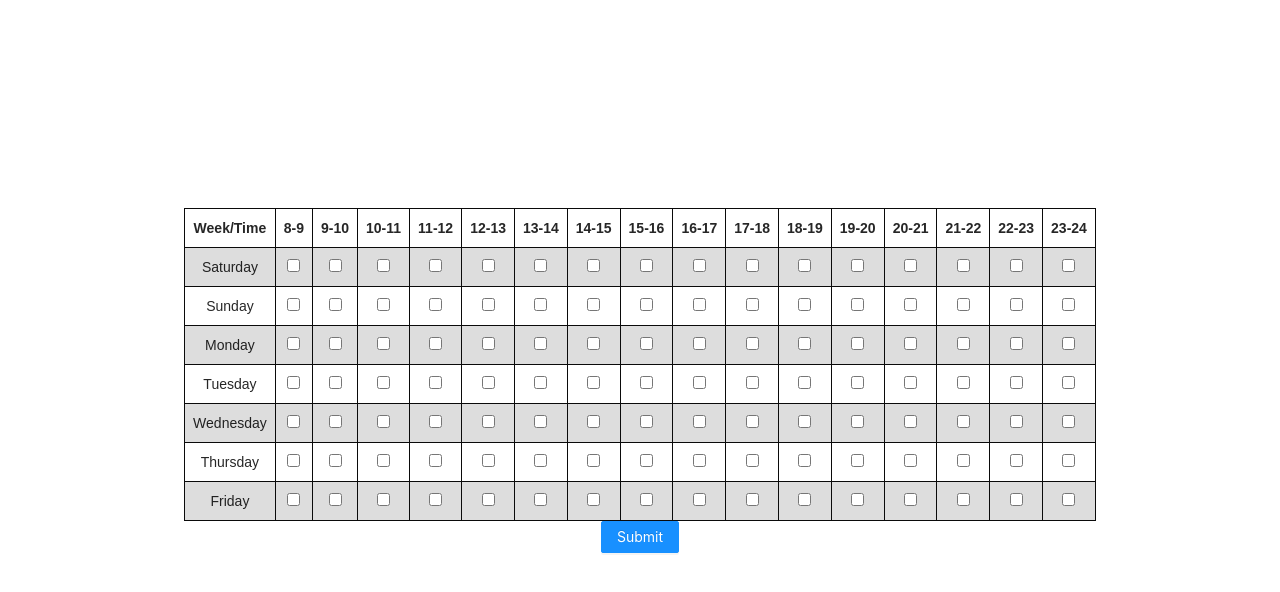
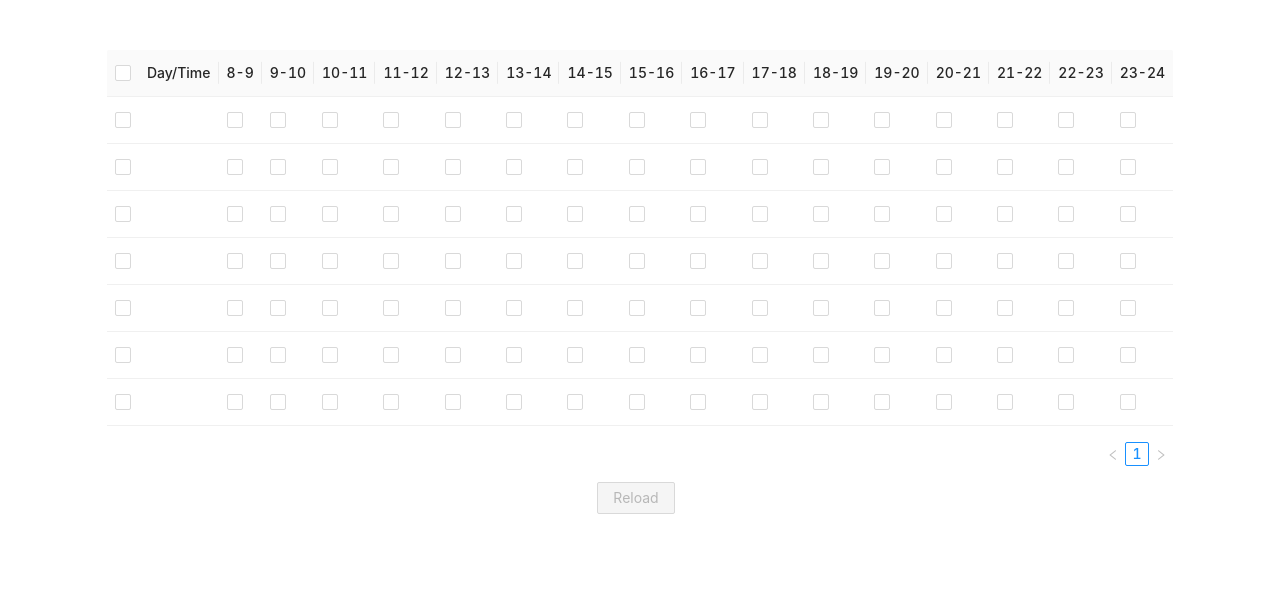
Before and after one commit to AmirAskaban/timing-app, a React (Create React App) app: page /ShowEvents in a window 1280 px wide. Shown: the top 592 px of the page. Built offline with nearby package versions, Linux system fonts and the light colour scheme.

Commit message:
fix issue of Naming & Navigation & table and event

```diff
--- a/src/Components/App.js
+++ b/src/Components/App.js
@@ -9,8 +9,7 @@ import ShowEvents from '../routes/ShowEvents';
 function App() {
   return (
     <Routes>
-      {/* <Route exact path="/" element={<Home />} /> */}
-      <Route path="/" element={<Login />} />
+      <Route path="/" element={<Login />} exact />
       <Route path="/CreateEvents" element={<CreateEvents />} />
       <Route path="/ShowEvents" element={<ShowEvents />} />
     </Routes>
--- a/src/index.js
+++ b/src/index.js
@@ -2,7 +2,7 @@ import React from 'react';
 import ReactDOM from 'react-dom/client';
 // eslint-disable-next-line import/no-extraneous-dependencies
 import { BrowserRouter } from 'react-router-dom';
-import App from './Components/App';
+import App from './components/App';
 import reportWebVitals from './reportWebVitals';
 
 const root = ReactDOM.createRoot(document.getElementById('root'));
--- a/src/routes/CreateEvents.js
+++ b/src/routes/CreateEvents.js
@@ -1,5 +1,6 @@
-import { Form, Input, Row } from 'antd';
+import { Form, Input, Row, Button } from 'antd';
 import React from 'react';
+import { Link } from 'react-router-dom';
 
 function showInput() {
   // eslint-disable-next-line no-console
@@ -7,7 +8,7 @@ function showInput() {
 }
 function Events() {
   return (
-    <div
+    <Row
       style={{
         minHeight: 760,
         display: 'flex',
@@ -16,22 +17,15 @@ function Events() {
         flexDirection: 'column',
       }}
     >
-      <Row>
       <Form name="basic">
         <Form.Item label="Event Name">
           <Input id="eventName" type="text" className="form-control" />
-            <button
-              type="submit"
-              value="Submit"
-              // href="/timing-app/ShowEvents"
-              onClick={showInput}
-            >
-              submit
-            </button>
+          <Button type="submit" value="Submit" onClick={showInput}>
+            <Link to="/ShowEvents">Submit</Link>
+          </Button>
         </Form.Item>
       </Form>
     </Row>
-    </div>
   );
 }
 
--- a/src/routes/Login.js
+++ b/src/routes/Login.js
@@ -1,6 +1,7 @@
 import { LockOutlined, UserOutlined } from '@ant-design/icons';
 import { Button, Col, Form, Input, Row } from 'antd';
 import React from 'react';
+import { Link } from 'react-router-dom';
 
 function Login() {
   return (
@@ -59,12 +60,11 @@ function Login() {
             </Form.Item>
             <Form.Item>
               <Button
-                href="/timing-app/CreateEvents"
                 type="primary"
                 htmlType="submit"
                 className="login-form-button"
               >
-                Log in
+                <Link to="/CreateEvents">Login</Link>
               </Button>
             </Form.Item>
           </Form>
--- a/src/routes/ShowEvents.css
+++ /dev/null
@@ -1,18 +0,0 @@
-table {
-  font-family: arial, sans-serif;
-  border-collapse: collapse;
-  width: 100%;
-}
-
-td,
-th,
-tr {
-  border: 1px solid #0a0a0a;
-  text-align: center;
-  align-content:center;
-  padding: 8px;
-}
-
-tr:nth-child(even) {
-  background-color: #dddddd;
-}
--- a/src/routes/ShowEvents.js
+++ b/src/routes/ShowEvents.js
@@ -1,403 +1,125 @@
-import { Row, Button } from 'antd';
-import React from 'react';
-import './ShowEvents.css';
+import { Button, Checkbox, Table } from 'antd';
+import React, { useState } from 'react';
 
-function Events() {
+const columns = [
+  {
+    title: 'Day/Time',
+    dataIndex: 'day',
+  },
+];
+for (let i = 8; i < 24; i += 1) {
+  columns.push({
+    title: `${i}-${i + 1}`,
+    dataIndex: `${i}`,
+  });
+}
+
+const data = [
+  // {
+  //   day: 'Saturday',
+  // },
+  // {
+  //   day: 'Sunday',
+  // },
+  // {
+  //   day: 'Monday',
+  // },
+  // {
+  //   day: 'Tuesday',
+  // },
+  // {
+  //   day: 'Wednesday',
+  // },
+  // {
+  //   day: 'Thursday',
+  // },
+  // {
+  //   day: 'Friday',
+  // },
+];
+
+for (let j = 0; j < 7; j += 1) {
+  data.push({
+    8: <Checkbox />,
+    9: <Checkbox />,
+    10: <Checkbox />,
+    11: <Checkbox />,
+    12: <Checkbox />,
+    13: <Checkbox />,
+    14: <Checkbox />,
+    15: <Checkbox />,
+    16: <Checkbox />,
+    17: <Checkbox />,
+    18: <Checkbox />,
+    19: <Checkbox />,
+    20: <Checkbox />,
+    21: <Checkbox />,
+    22: <Checkbox />,
+    23: <Checkbox />,
+  });
+}
+function App() {
+  const [selectedRowKeys, setSelectedRowKeys] = useState([]);
+  const [loading, setLoading] = useState(false);
+
+  const start = () => {
+    setLoading(true); // ajax request after empty completing
+
+    setTimeout(() => {
+      setSelectedRowKeys([]);
+      setLoading(false);
+    }, 1000);
+  };
+
+  const onSelectChange = (newSelectedRowKeys) => {
+    // eslint-disable-next-line no-console
+    console.log('selectedRowKeys changed: ', selectedRowKeys);
+    setSelectedRowKeys(newSelectedRowKeys);
+  };
+
+  const rowSelection = {
+    selectedRowKeys,
+    onChange: onSelectChange,
+  };
+  const hasSelected = selectedRowKeys.length > 0;
   return (
     <div
       style={{
-        minHeight: 760,
+        padding: 50,
         display: 'flex',
-        justifyContent: 'center',
+        // width: 700,
+        flexDirection: 'column-reverse',
         alignItems: 'center',
-        flexDirection: 'column',
       }}
     >
-      <Row>
-        <table id="event">
-          <tr>
-            <th>Week/Time</th>
-            <th>8-9</th>
-            <th>9-10</th>
-            <th>10-11</th>
-            <th>11-12</th>
-            <th>12-13</th>
-            <th>13-14</th>
-            <th>14-15</th>
-            <th>15-16</th>
-            <th>16-17</th>
-            <th>17-18</th>
-            <th>18-19</th>
-            <th>19-20</th>
-            <th>20-21</th>
-            <th>21-22</th>
-            <th>22-23</th>
-            <th>23-24</th>
-          </tr>
-          <tr>
-            <td>Saturday</td>
-            <td>
-              <input type="checkbox" />
-            </td>
-            <td>
-              <input type="checkbox" />
-            </td>
-            <td>
-              <input type="checkbox" />
-            </td>
-            <td>
-              <input type="checkbox" />
-            </td>
-            <td>
-              <input type="checkbox" />
-            </td>
-            <td>
-              <input type="checkbox" />
-            </td>
-            <td>
-              <input type="checkbox" />
-            </td>
-            <td>
-              <input type="checkbox" />
-            </td>
-            <td>
-              <input type="checkbox" />
-            </td>
-            <td>
-              <input type="checkbox" />
-            </td>
-            <td>
-              <input type="checkbox" />
-            </td>
-            <td>
-              <input type="checkbox" />
-            </td>
-            <td>
-              <input type="checkbox" />
-            </td>
-            <td>
-              <input type="checkbox" />
-            </td>
-            <td>
-              <input type="checkbox" />
-            </td>
-            <td>
-              <input type="checkbox" />
-            </td>
-          </tr>
-          <tr>
-            <td>Sunday</td>
-            <td>
-              <input type="checkbox" />
-            </td>
-            <td>
-              <input type="checkbox" />
-            </td>
-            <td>
-              <input type="checkbox" />
-            </td>
-            <td>
-              <input type="checkbox" />
-            </td>
-            <td>
-              <input type="checkbox" />
-            </td>
-            <td>
-              <input type="checkbox" />
-            </td>
-            <td>
-              <input type="checkbox" />
-            </td>
-            <td>
-              <input type="checkbox" />
-            </td>
-            <td>
-              <input type="checkbox" />
-            </td>
-            <td>
-              <input type="checkbox" />
-            </td>
-            <td>
-              <input type="checkbox" />
-            </td>
-            <td>
-              <input type="checkbox" />
-            </td>
-            <td>
-              <input type="checkbox" />
-            </td>
-            <td>
-              <input type="checkbox" />
-            </td>
-            <td>
-              <input type="checkbox" />
-            </td>
-            <td>
-              <input type="checkbox" />
-            </td>
-          </tr>
-          <tr>
-            <td>Monday</td>
-            <td>
-              <input type="checkbox" />
-            </td>
-            <td>
-              <input type="checkbox" />
-            </td>
-            <td>
-              <input type="checkbox" />
-            </td>
-            <td>
-              <input type="checkbox" />
-            </td>
-            <td>
-              <input type="checkbox" />
-            </td>
-            <td>
-              <input type="checkbox" />
-            </td>
-            <td>
-              <input type="checkbox" />
-            </td>
-            <td>
-              <input type="checkbox" />
-            </td>
-            <td>
-              <input type="checkbox" />
-            </td>
-            <td>
-              <input type="checkbox" />
-            </td>
-            <td>
-              <input type="checkbox" />
-            </td>
-            <td>
-              <input type="checkbox" />
-            </td>
-            <td>
-              <input type="checkbox" />
-            </td>
-            <td>
-              <input type="checkbox" />
-            </td>
-            <td>
-              <input type="checkbox" />
-            </td>
-            <td>
-              <input type="checkbox" />
-            </td>
-          </tr>
-          <tr>
-            <td>Tuesday</td>
-            <td>
-              <input type="checkbox" />
-            </td>
-            <td>
-              <input type="checkbox" />
-            </td>
-            <td>
-              <input type="checkbox" />
-            </td>
-            <td>
-              <input type="checkbox" />
-            </td>
-            <td>
-              <input type="checkbox" />
-            </td>
-            <td>
-              <input type="checkbox" />
-            </td>
-            <td>
-              <input type="checkbox" />
-            </td>
-            <td>
-              <input type="checkbox" />
-            </td>
-            <td>
-              <input type="checkbox" />
-            </td>
-            <td>
-              <input type="checkbox" />
-            </td>
-            <td>
-              <input type="checkbox" />
-            </td>
-            <td>
-              <input type="checkbox" />
-            </td>
-            <td>
-              <input type="checkbox" />
-            </td>
-            <td>
-              <input type="checkbox" />
-            </td>
-            <td>
-              <input type="checkbox" />
-            </td>
-            <td>
-              <input type="checkbox" />
-            </td>
-          </tr>
-          <tr>
-            <td>Wednesday</td>
-            <td>
-              <input type="checkbox" />
-            </td>
-            <td>
-              <input type="checkbox" />
-            </td>
-            <td>
-              <input type="checkbox" />
-            </td>
-            <td>
-              <input type="checkbox" />
-            </td>
-            <td>
-              <input type="checkbox" />
-            </td>
-            <td>
-              <input type="checkbox" />
-            </td>
-            <td>
-              <input type="checkbox" />
-            </td>
-            <td>
-              <input type="checkbox" />
-            </td>
-            <td>
-              <input type="checkbox" />
-            </td>
-            <td>
-              <input type="checkbox" />
-            </td>
-            <td>
-              <input type="checkbox" />
-            </td>
-            <td>
-              <input type="checkbox" />
-            </td>
-            <td>
-              <input type="checkbox" />
-            </td>
-            <td>
-              <input type="checkbox" />
-            </td>
-            <td>
-              <input type="checkbox" />
-            </td>
-            <td>
-              <input type="checkbox" />
-            </td>
-          </tr>
-          <tr>
-            <td>Thursday</td>
-            <td>
-              <input type="checkbox" />
-            </td>
-            <td>
-              <input type="checkbox" />
-            </td>
-            <td>
-              <input type="checkbox" />
-            </td>
-            <td>
-              <input type="checkbox" />
-            </td>
-            <td>
-              <input type="checkbox" />
-            </td>
-            <td>
-              <input type="checkbox" />
-            </td>
-            <td>
-              <input type="checkbox" />
-            </td>
-            <td>
-              <input type="checkbox" />
-            </td>
-            <td>
-              <input type="checkbox" />
-            </td>
-            <td>
-              <input type="checkbox" />
-            </td>
-            <td>
-              <input type="checkbox" />
-            </td>
-            <td>
-              <input type="checkbox" />
-            </td>
-            <td>
-              <input type="checkbox" />
-            </td>
-            <td>
-              <input type="checkbox" />
-            </td>
-            <td>
-              <input type="checkbox" />
-            </td>
-            <td>
-              <input type="checkbox" />
-            </td>
-          </tr>
-          <tr>
-            <td>Friday</td>
-            <td>
-              <input type="checkbox" />
-            </td>
-            <td>
-              <input type="checkbox" />
-            </td>
-            <td>
-              <input type="checkbox" />
-            </td>
-            <td>
-              <input type="checkbox" />
-            </td>
-            <td>
-              <input type="checkbox" />
-            </td>
-            <td>
-              <input type="checkbox" />
-            </td>
-            <td>
-              <input type="checkbox" />
-            </td>
-            <td>
-              <input type="checkbox" />
-            </td>
-            <td>
-              <input type="checkbox" />
-            </td>
-            <td>
-              <input type="checkbox" />
-            </td>
-            <td>
-              <input type="checkbox" />
-            </td>
-            <td>
-              <input type="checkbox" />
-            </td>
-            <td>
-              <input type="checkbox" />
-            </td>
-            <td>
-              <input type="checkbox" />
-            </td>
-            <td>
-              <input type="checkbox" />
-            </td>
-            <td>
-              <input type="checkbox" />
-            </td>
-          </tr>
-        </table>
-      </Row>
-      <Button type="primary" htmlType="submit">
-        Submit
-      </Button>
+      <div
+        style={{
+          marginBottom: 16,
+        }}
+      >
+        <Button
+          type="primary"
+          onClick={start}
+          disabled={!hasSelected}
+          loading={loading}
+        >
+          Reload
+        </Button>
+        <span
+          style={{
+            marginLeft: 8,
+          }}
+        >
+          {hasSelected ? `Selected ${selectedRowKeys.length} items` : ''}
+        </span>
+      </div>
+      <Table
+        rowSelection={rowSelection}
+        columns={columns}
+        dataSource={data}
+        size="middle"
+      />
     </div>
   );
 }
-
-export default Events;
+export default App;
```
Also changed, not shown: src/routes/Home.js (deleted, +0 -25 lines). Lines whose indentation alone changed are shown as unchanged.
